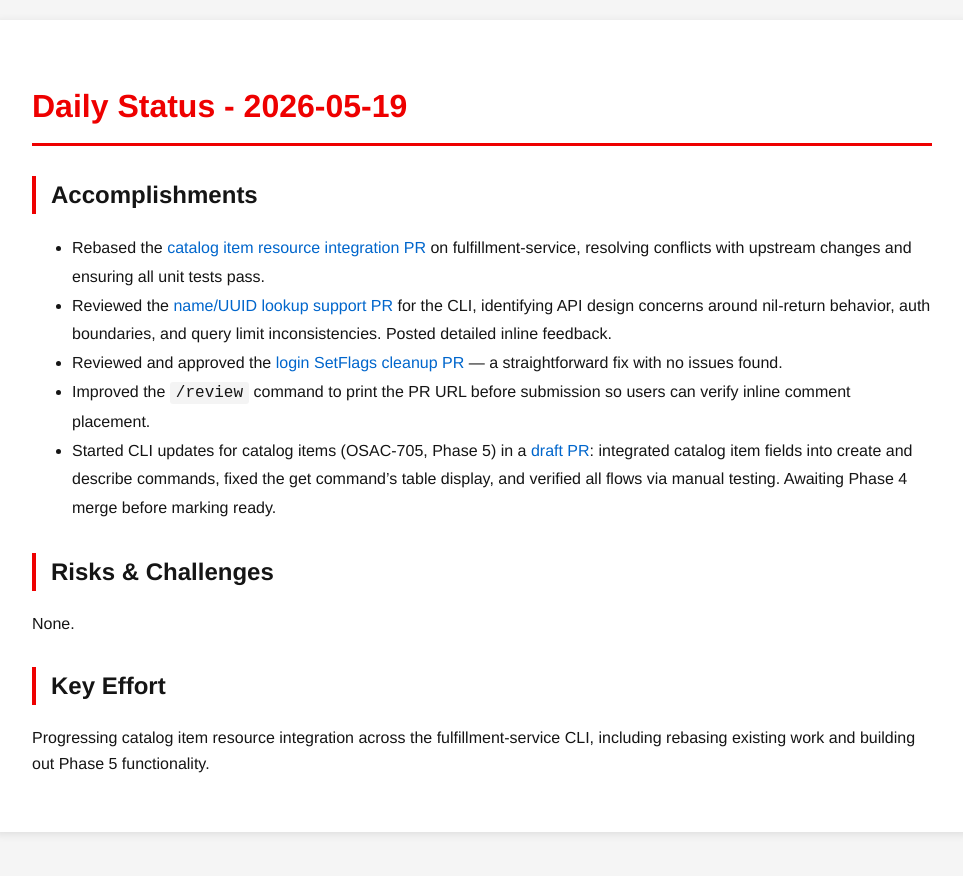
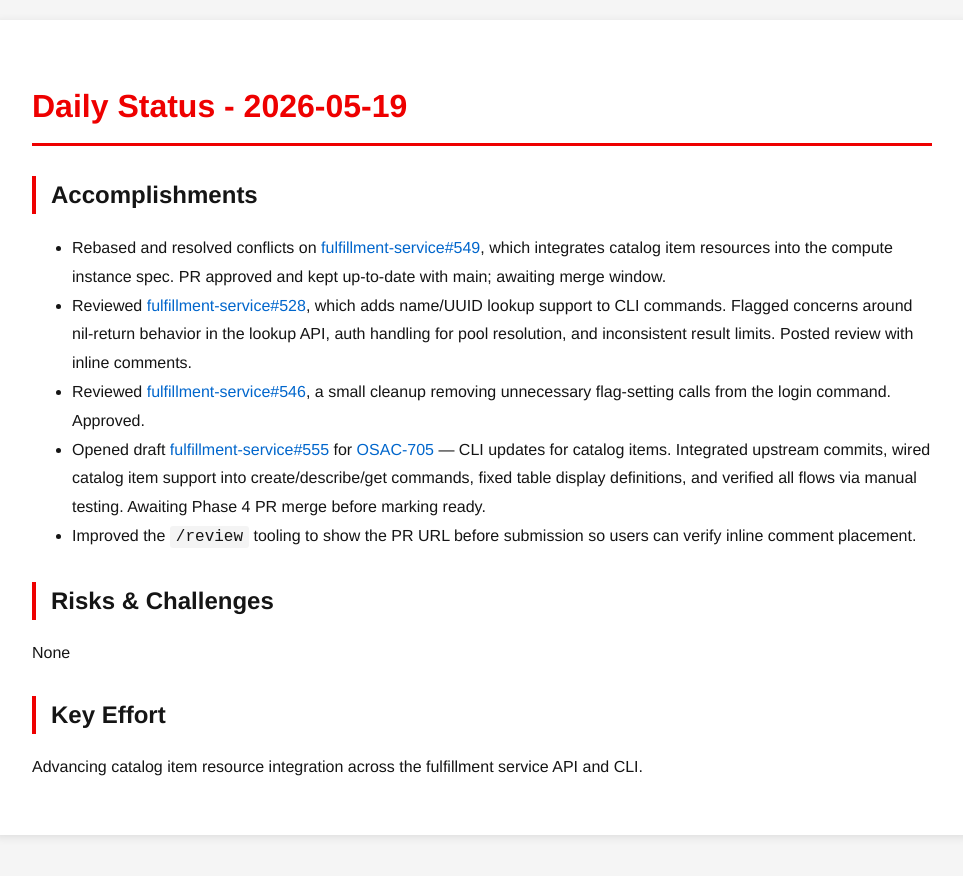
Before and after one commit to tzvatot/daily-status, a Jekyll site: the page built from 2026-05-19.md, in a window 1280 px wide. Shown: the top 876 px of the page, without its empty margins (158-1121 px from the left). Built offline with Jekyll 4.4.1, drawn with Linux system fonts in a browser that asks for light colours.

Commit message:
Daily status update - 2026-05-19

```diff
--- a/2026-05-19.md
+++ b/2026-05-19.md
@@ -7,14 +7,14 @@
 # Daily Status - 2026-05-19
 
 ## Accomplishments
-- Rebased the [catalog item resource integration PR](https://github.com/osac-project/fulfillment-service/pull/549) on fulfillment-service, resolving conflicts with upstream changes and ensuring all unit tests pass.
-- Reviewed the [name/UUID lookup support PR](https://github.com/osac-project/fulfillment-service/pull/528) for the CLI, identifying API design concerns around nil-return behavior, auth boundaries, and query limit inconsistencies. Posted detailed inline feedback.
-- Reviewed and approved the [login SetFlags cleanup PR](https://github.com/osac-project/fulfillment-service/pull/546) — a straightforward fix with no issues found.
-- Improved the `/review` command to print the PR URL before submission so users can verify inline comment placement.
-- Started CLI updates for catalog items (OSAC-705, Phase 5) in a [draft PR](https://github.com/osac-project/fulfillment-service/pull/555): integrated catalog item fields into create and describe commands, fixed the get command's table display, and verified all flows via manual testing. Awaiting Phase 4 merge before marking ready.
+- Rebased and resolved conflicts on [fulfillment-service#549](https://github.com/osac-project/fulfillment-service/pull/549), which integrates catalog item resources into the compute instance spec. PR approved and kept up-to-date with main; awaiting merge window.
+- Reviewed [fulfillment-service#528](https://github.com/osac-project/fulfillment-service/pull/528), which adds name/UUID lookup support to CLI commands. Flagged concerns around nil-return behavior in the lookup API, auth handling for pool resolution, and inconsistent result limits. Posted review with inline comments.
+- Reviewed [fulfillment-service#546](https://github.com/osac-project/fulfillment-service/pull/546), a small cleanup removing unnecessary flag-setting calls from the login command. Approved.
+- Opened draft [fulfillment-service#555](https://github.com/osac-project/fulfillment-service/pull/555) for [OSAC-705](https://redhat.atlassian.net/browse/OSAC-705) — CLI updates for catalog items. Integrated upstream commits, wired catalog item support into create/describe/get commands, fixed table display definitions, and verified all flows via manual testing. Awaiting Phase 4 PR merge before marking ready.
+- Improved the `/review` tooling to show the PR URL before submission so users can verify inline comment placement.
 
 ## Risks & Challenges
-None.
+None
 
 ## Key Effort
-Progressing catalog item resource integration across the fulfillment-service CLI, including rebasing existing work and building out Phase 5 functionality.
+Advancing catalog item resource integration across the fulfillment service API and CLI.
```
